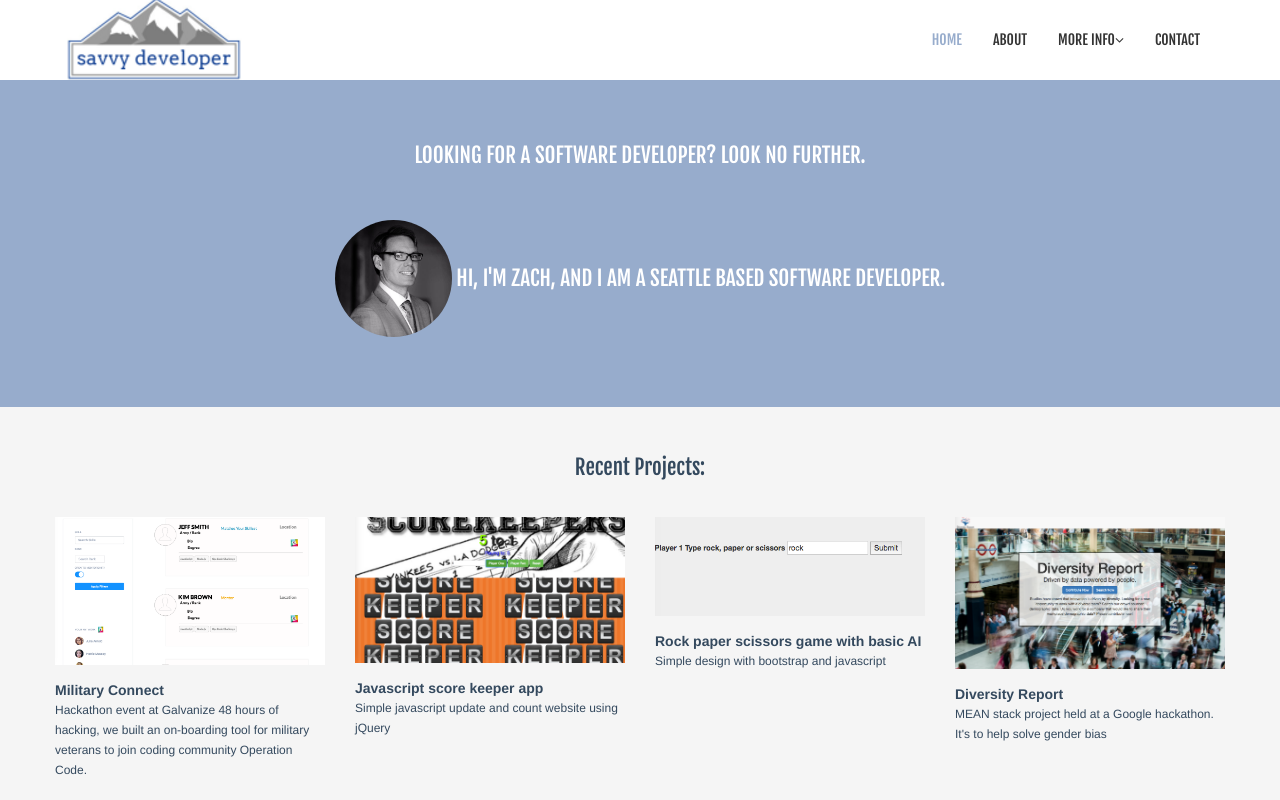
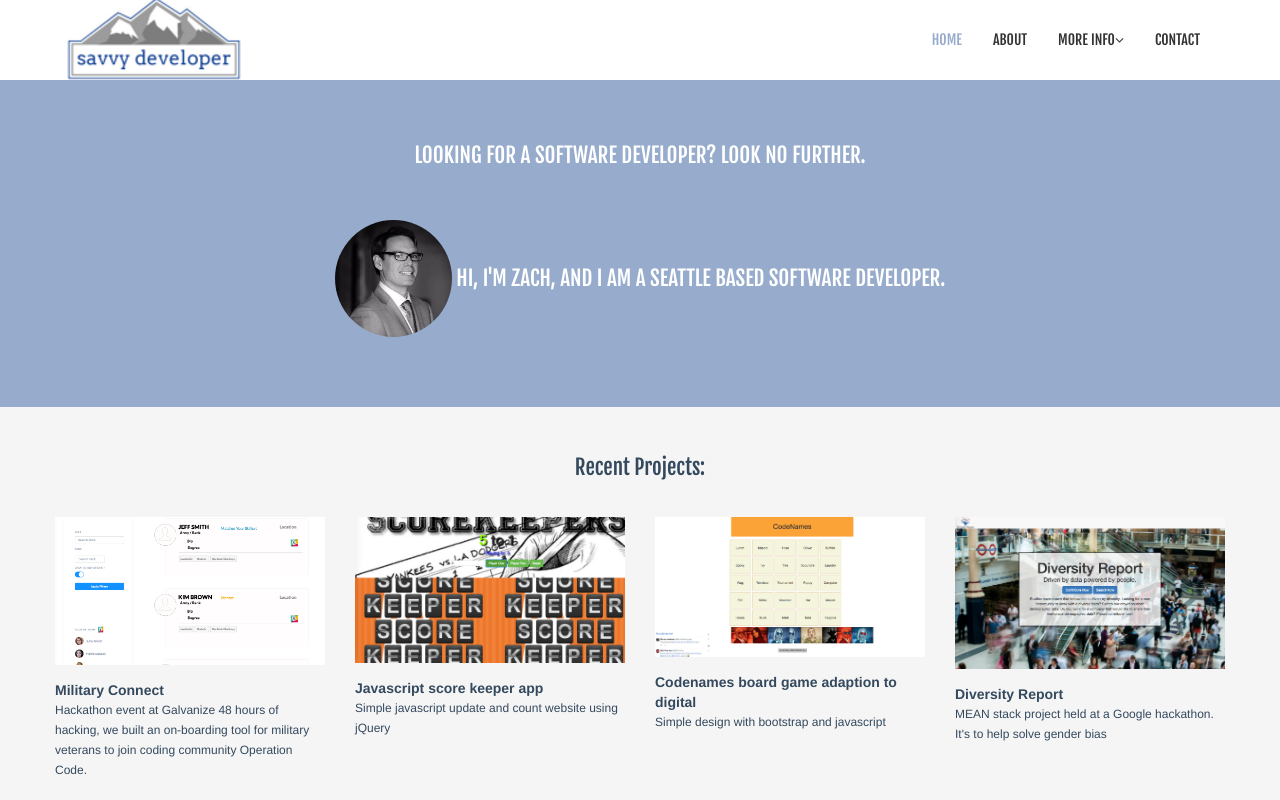
Before and after one commit to ziggity/new_folio, a plain HTML site: page index.html in a window 1280 px wide. Shown: the top 800 px of the page. Drawn offline with Linux system fonts and the light colour scheme.

Commit message:
added codenames

```diff
--- a/index.html
+++ b/index.html
@@ -132,21 +132,21 @@
             <!--Item 3-->
             <li>
                 <div class="preview">
-                    <img alt=" " src="images/rock.png">
+                    <img alt=" " src="images/codenames.png">
                     <div class="overlay">
                     </div>
                     <div class="links">
-                        <a data-toggle="modal" href="#modal-3"><i class="icon-eye-open"></i></a><a href="https://rockpaperscissors-game.herokuapp.com/"><i class="icon-link"></i></a>
+                        <a data-toggle="modal" href="#modal-3"><i class="icon-eye-open"></i></a><a href="https://vast-cove-48508.herokuapp.com/"><i class="icon-link"></i></a>
                     </div>
                 </div>
                 <div class="desc">
-                    <h5>Rock paper scissors game with basic AI</h5>
+                    <h5>Codenames board game adaption to digital</h5>
                     <h7>Simple design with bootstrap and javascript</h7>
                 </div>
                 <div id="modal-3" class="modal hide fade">
                     <a class="close-modal" href="javascript:;" data-dismiss="modal" aria-hidden="true"><i class="icon-remove"></i></a>
                     <div class="modal-body">
-                        <img src="images/rock.png" alt=" " width="100%" style="max-height:400px">
+                        <img src="images/codenames.png" alt=" " width="100%" style="max-height:400px">
                     </div>
                 </div>
             </li>
```
Also changed, not shown: images/codenames.png (added).
